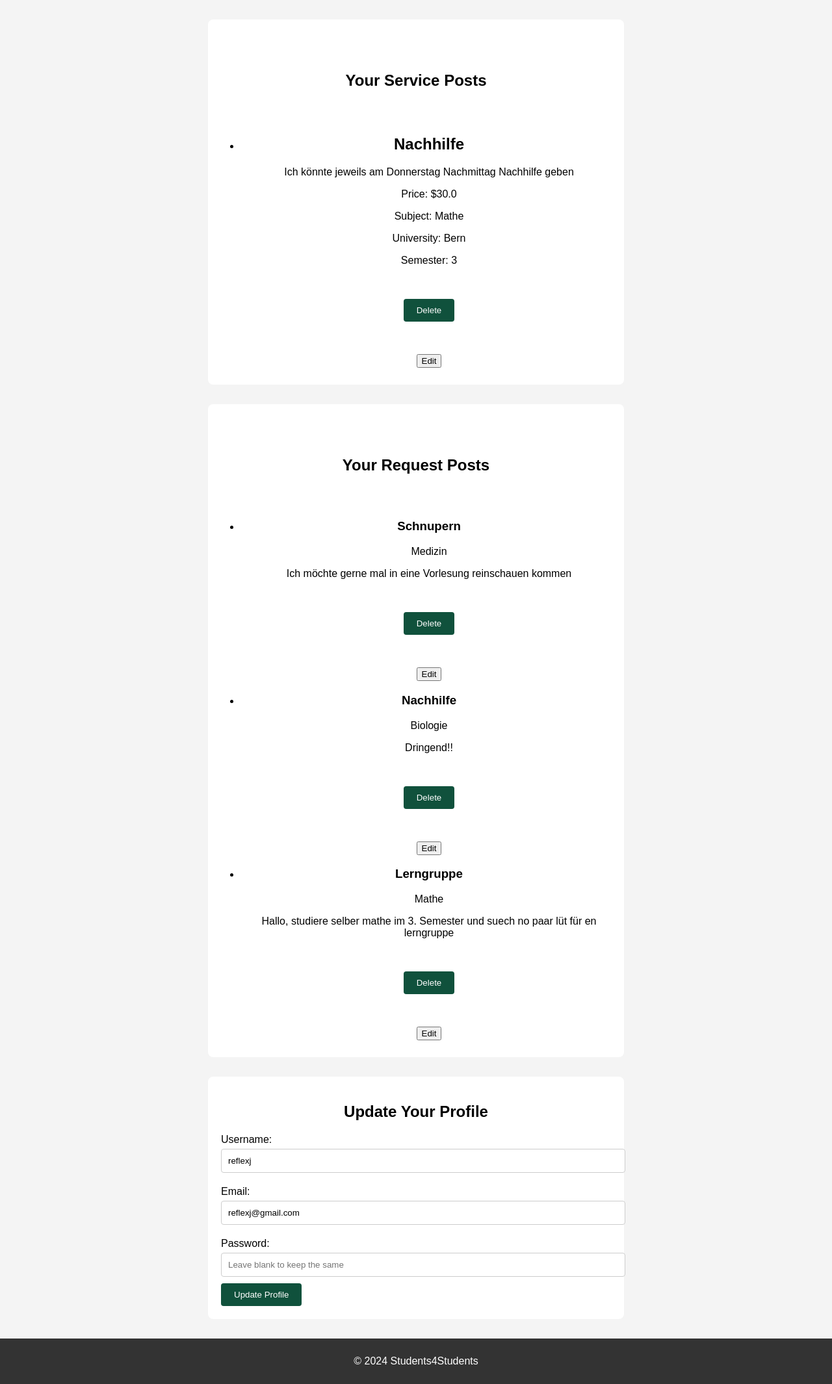
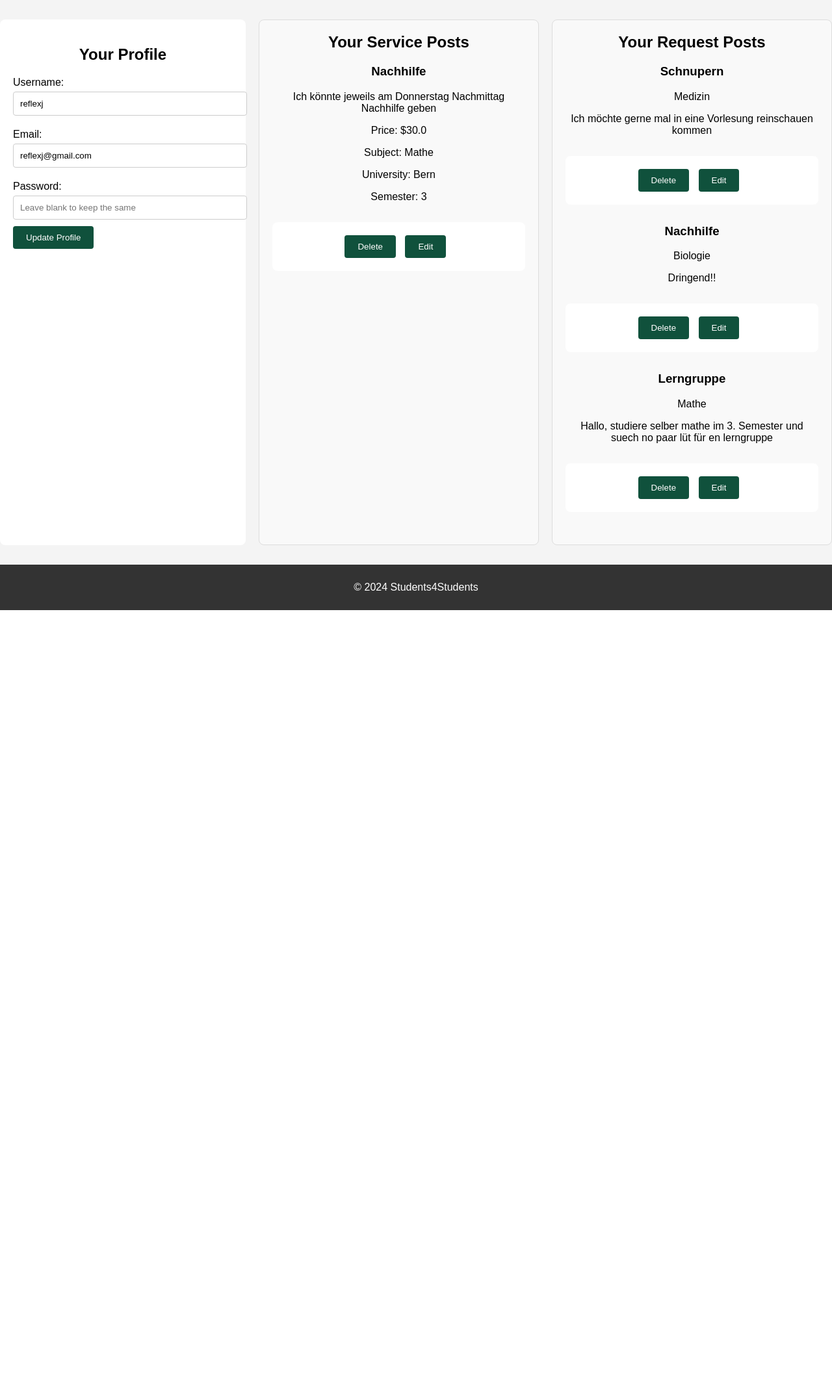
Before and after one commit to reflexj/tutor, a Flask app: page /profile in a window 1280 px wide. Shown: the part 128-2258 px from the top of the page at 65% size. After the commit the page ends 1067 px from the top, so only its background shows below. Run offline with Flask 3, Linux system fonts and the light colour scheme; a user stored in the database is signed in; data comes from the database, SQL or seed files in the repository; both versions use the stored data as it was after the commit.

Commit message:
profile changes

```diff
--- a/static/style.css
+++ b/static/style.css
@@ -120,6 +120,7 @@ form button {
     border-radius: 4px;
     cursor: pointer;
 }
+
 
 form button:hover {
     background-color: #1b8662;
--- a/templates/profile.html
+++ b/templates/profile.html
@@ -1,11 +1,48 @@
 <!DOCTYPE html>
 <html lang="en">
+
 <head>
     <meta charset="UTF-8">
     <meta name="viewport" content="width=device-width, initial-scale=1, maximum-scale=1, user-scalable=no">
     <title>User Profile</title>
     <link rel="stylesheet" href="{{ url_for('static', filename='style.css') }}">
+    <style>
+        /* Flexbox styling for sections */
+        main {
+            display: flex;
+            flex-wrap: wrap;
+            justify-content: space-between;
+            gap: 20px;
+        }
+
+        main section {
+            flex: 1 1 calc(30%); /* Take half the width with spacing */
+            padding: 20px;
+            box-sizing: border-box;
+            background-color: #f9f9f9; /* Optional for better visuals */
+            border: 1px solid #ddd; /* Optional for separation */
+            border-radius: 8px; /* Optional for styling */
+        }
+
+        section h2 {
+            margin-top: 0;
+        }
+
+        section ul {
+            list-style: none;
+            padding: 0;
+        }
+
+        section ul li {
+            margin-bottom: 20px;
+        }
+
+        button {
+            margin-right: 10px;
+        }
+    </style>
 </head>
+
 <body>
     <header>
         <a href="/">
@@ -28,70 +65,12 @@
             <a href="{{ url_for('register') }}">Register</a>
             {% endif %}
         </section>
-
     </header>
 
     <main>
-            <section>
-                <form>
-                <h2>Your Service Posts</h2>
-                </form>
-                {% if service_posts %}
-                <ul>
-                    {% for post in service_posts %}
-                        <li>
-                            <h2>{{ post.title }}</h2>
-                            <p>{{ post.description }}</p>
-                            <p>Price: ${{ post.price }}</p>
-                            <p>Subject: {{ post.subject }}</p>
-                            <p>University: {{ post.university }}</p>
-                            <p>Semester: {{ post.semester }}</p>
-                            <form action="{{ url_for('delete_post', post_id=post.id) }}" method="POST">
-                                <button type="submit">Delete</button>
-                            </form>
-                            <a href="{{ url_for('edit_service', post_id=post.id) }}">
-                                <button type="button">Edit</button>
-                            </a>
-
-                        </li>
-                    {% endfor %}
-                </ul>
-            {% else %}
-                <p>You haven't posted any services yet.</p>
-            {% endif %}
-
-            </section>
-
-
-            <section>
-                <form>
-                <h2>Your Request Posts</h2>
-                </form>
-                {% if request_posts %}
-                    <ul>
-                        {% for request in request_posts %}
-                            <li>
-                                <h3>{{ request.title }}</h3>
-                                <p>{{ request.subject }}</p>
-                                <p>{{ request.description }}</p>
-                                <form action="{{ url_for('delete_request', request_id=request.id) }}" method="POST">
-                                <button type="submit">Delete</button>
-                                </form>
-                                <a href="{{ url_for('edit_request', request_id=request.id) }}">
-                                    <button type="button">Edit</button>
-                                </a>
-
-
-                            </li>
-                        {% endfor %}
-                    </ul>
-                {% else %}
-                    <p>You have not submitted any requests yet.</p>
-                {% endif %}
-            </section>
 
         <form method="POST" action="{{ url_for('profile') }}">
-                <h2>Update Your Profile</h2>
+            <h2>Your Profile</h2>
             <label for="username">Username:</label>
             <input type="text" id="username" name="username" value="{{ current_user.username }}" required>
 
@@ -104,6 +83,61 @@
             <button type="submit">Update Profile</button>
         </form>
 
+        <!-- Service Posts Section -->
+        <section>
+            <h2>Your Service Posts</h2>
+            {% if service_posts %}
+            <ul>
+                {% for post in service_posts %}
+                <li>
+                    <h3>{{ post.title }}</h3>
+                    <p>{{ post.description }}</p>
+                    <p>Price: ${{ post.price }}</p>
+                    <p>Subject: {{ post.subject }}</p>
+                    <p>University: {{ post.university }}</p>
+                    <p>Semester: {{ post.semester }}</p>
+                    <div class="button-group">
+                        <form action="{{ url_for('delete_post', post_id=post.id) }}" method="POST" >
+                            <button type="submit" class="action-button">Delete</button>
+                            <a href="{{ url_for('edit_service', post_id=post.id) }}">
+                                <button type="button" class="action-button">Edit</button>
+                            </a>
+                        </form>
+
+                </li>
+                {% endfor %}
+            </ul>
+            {% else %}
+            <p>You haven't posted any services yet.</p>
+            {% endif %}
+        </section>
+
+        <!-- Request Posts Section -->
+        <section>
+            <h2>Your Request Posts</h2>
+            {% if request_posts %}
+            <ul>
+                {% for request in request_posts %}
+                <li>
+                    <h3>{{ request.title }}</h3>
+                    <p>{{ request.subject }}</p>
+                    <p>{{ request.description }}</p>
+                    <div class="button-group">
+                        <form action="{{ url_for('delete_request', request_id=request.id) }}" method="POST">
+                            <button type="submit" class="action-button">Delete</button>
+                            <a href="{{ url_for('edit_request', request_id=request.id) }}">
+                                <button type="button" class="action-button">Edit</button>
+                            </a>
+                        </form>
+                    </div>
+                </li>
+                {% endfor %}
+            </ul>
+            {% else %}
+            <p>You have not submitted any requests yet.</p>
+            {% endif %}
+        </section>
+
     </main>
 
     <footer>
```
Also changed, not shown: instance/students.db. Lines whose indentation alone changed are shown as unchanged.
